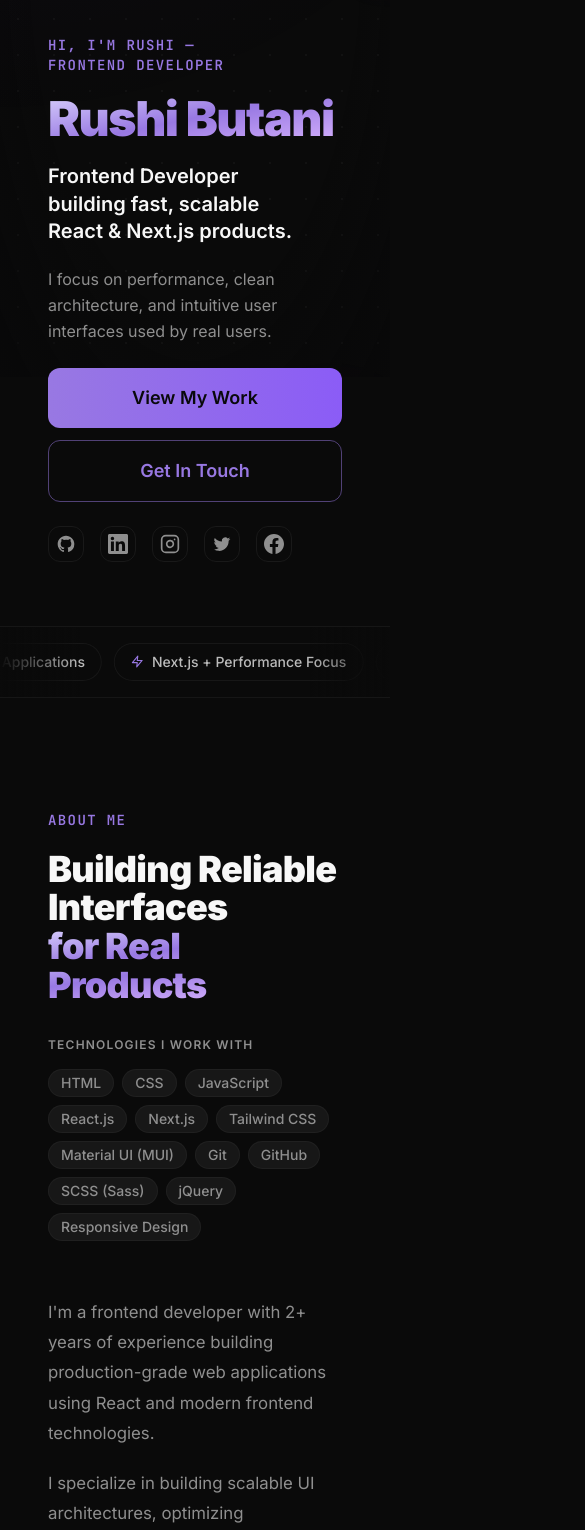
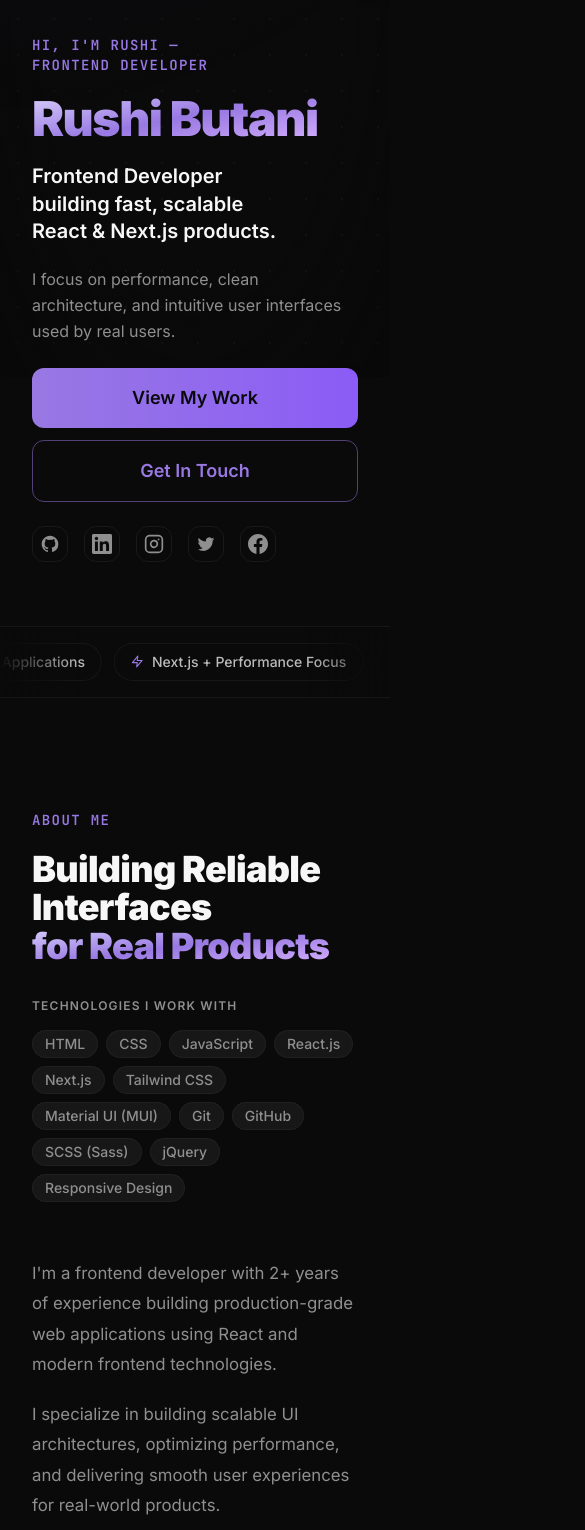
Before and after one commit to rushibutani/rushi-portfolio, a Next.js app: page / in a window 390 px wide. Shown: the part 467-1997 px from the top of the page, 585 px wide, since content can reach past the window. Built offline with nearby package versions, Linux system fonts and the light colour scheme.

Commit message:
Change width in mobile view and solve overflow issue in mobile

```diff
--- a/src/components/ui/section.tsx
+++ b/src/components/ui/section.tsx
@@ -65,7 +65,7 @@ export function Section({
   return (
     <section
       id={id}
-      className={`py-28 md:py-32 px-4 md:px-6 ${needsRelative ? "relative" : ""} ${className}`}
+      className={`py-28 md:py-32 px-0 md:px-6 ${needsRelative ? "relative" : ""} ${className}`}
     >
       {/* ── Background layer ───────────────────────── */}
       {variant === "accent" && (
--- a/src/sections/hero.tsx
+++ b/src/sections/hero.tsx
@@ -8,7 +8,7 @@ export default function Hero() {
   return (
     <section
       id="hero"
-      className="relative min-h-screen flex flex-col justify-center px-4 md:px-6 pt-28 pb-16 overflow-hidden"
+      className="relative min-h-screen flex flex-col justify-center px-0 md:px-6 pt-28 pb-16 overflow-hidden"
     >
       {/* ── Single brand glow — top-left, behind the name only ───── */}
       <div
--- a/src/styles/globals.css
+++ b/src/styles/globals.css
@@ -105,10 +105,12 @@
 
   html {
     scroll-behavior: smooth;
+    overflow-x: hidden;
   }
 
   body {
     @apply bg-background text-foreground antialiased;
+    overflow-x: hidden;
     /* Use CSS variable injected by next/font — no FOUT, no layout shift */
     font-family:
       var(--font-inter),
```
